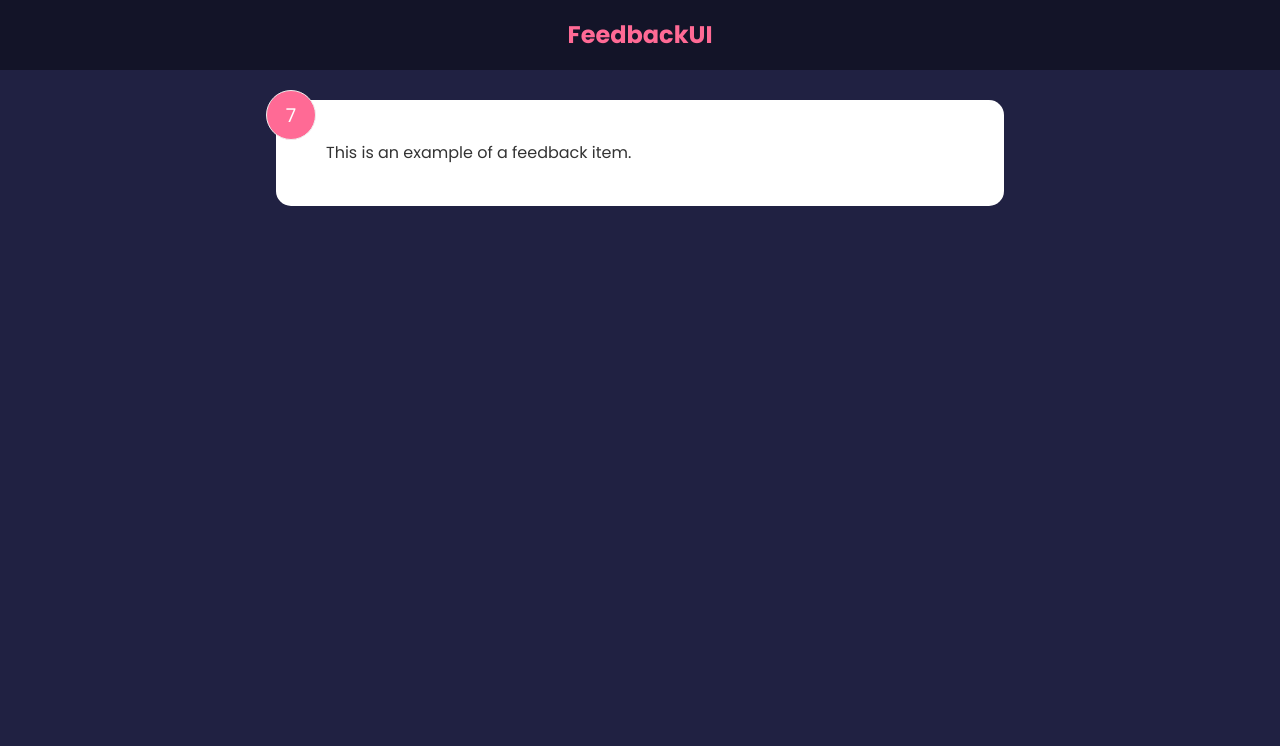
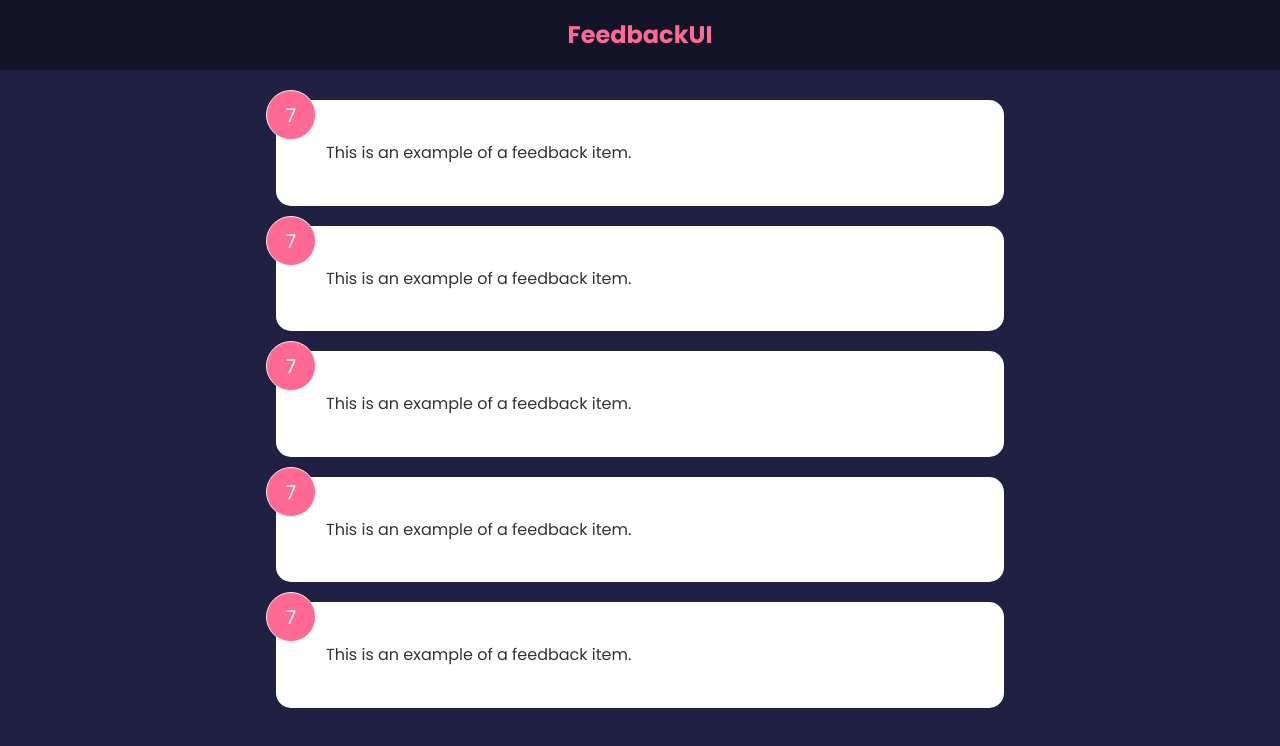
Before and after one commit to rscottlundgren-web-tutorials/udemy-feedback-app-brad-traversy, a React (Create React App) app: page / in a window 1280 px wide. Shown: the top 746 px of the page. Built offline with nearby package versions, Linux system fonts and the light colour scheme.

Commit message:
Add Global State, `FeedbackList` Component
- Imported `useState` to create global app state
- Imported `FeedbackList` component & `FeedbackData` file
- Created global state for feedback data
- Imported & instantiated `FeedbackList` component to display data

```diff
--- a/src/App.js
+++ b/src/App.js
@@ -1,12 +1,16 @@
+import { useState } from 'react'
 import Header from './components/Header';
-import FeedbackItem from './components/FeedbackItem';
+import FeedbackList from './components/FeedbackList';
+import FeedbackData from './data/FeedbackData';
 
 function App() {
+	const [feedback, setFeedback] = useState(FeedbackData)
+
 	return (
 		<>
 			<Header />
 			<div className='container'>
-				<FeedbackItem />
+				<FeedbackList feedback={feedback} />
 			</div>
 		</>
 	);
```
